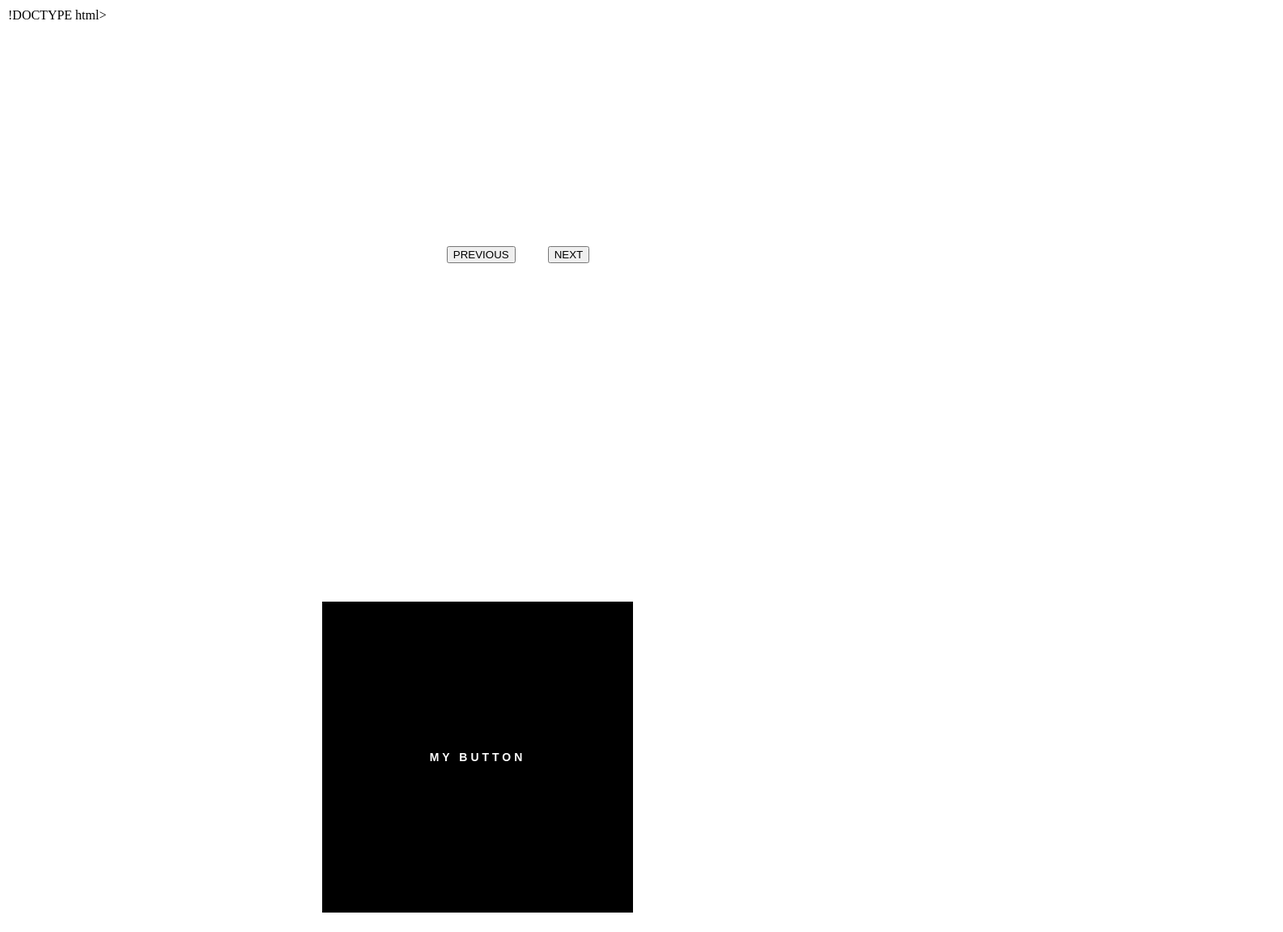
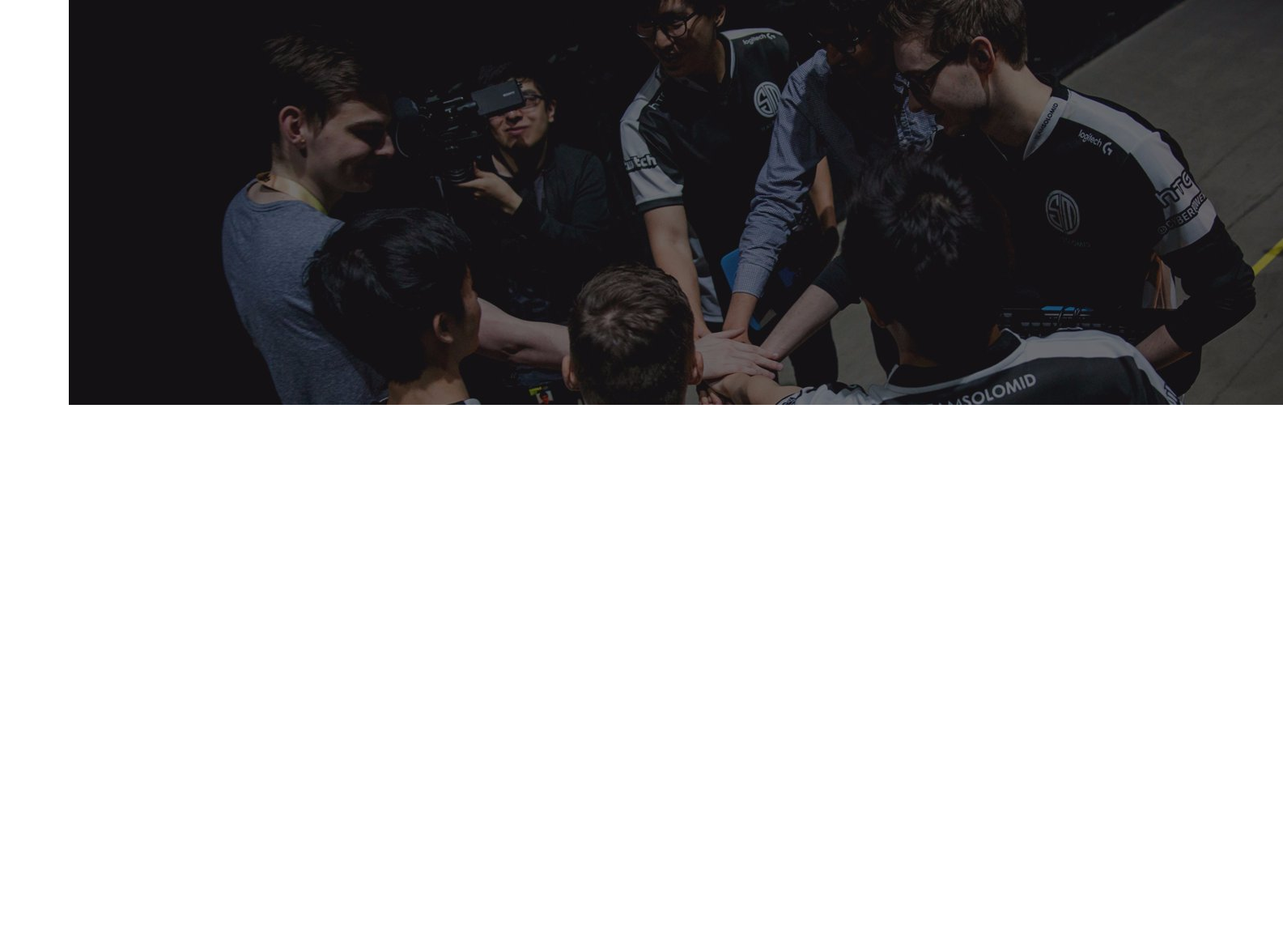
Before and after one commit to serelath/max-olivo, a plain HTML site: page index.html in a window 1280 px wide. Shown: the whole page at 81% size, 1585 px wide, since content can reach past the window. After the commit the page ends 800 px from the top, so only its background shows below. Drawn offline with nearby package versions, Linux system fonts and the light colour scheme.

Commit message:
undo test

```diff
--- a/index.html
+++ b/index.html
@@ -1,137 +1,41 @@
-!DOCTYPE html>
-<html>
+<!doctype html>
+<html lang="en">
+  <head>
+    <!-- Required meta tags -->
+    <meta charset="utf-8">
+    <meta name="viewport" content="width=device-width, initial-scale=1, shrink-to-fit=no">
 
-<head>
-	<meta charset=utf-8>
-	<title>title</title>
-	<style>
-		body {
-			margin: 10px;
-			background: white
-		}
-		.demo {
-			width: 384px;
-			height: 384px;
-			margin: 10px auto;
-			position: relative;
-		}
-		.div5 {
-			width: 384px;
-			height: 256px;
-		}
-		.div4 {
-			background: black;
-		}
-		.div4 span {
-			position: absolute;
-			color: rgba(255, 255, 255, 1);
-			font-size: 14px;
-			font-family: sans-serif;
-			font-weight: bold;
-			letter-spacing: 4px;
-			top: 50%;
-			left: 50%;
-			transform: translate(-50%, -50%);
-			transition: color 0.6s ease;
-		}
-		.div4:hover span {
-			transition: color 0.6s ease;
-			color: rgba(255, 255, 255, 0.6);
-		}
-		.balloon-ctr {
-			text-align: center;
-		}
-		.demos-ctr .demo {
-			display: inline-block;
-		}
-		.control {
-			margin: 0px 20px;
-		}
-	</style>
-	<script src="example/js/three.min.js"></script>
-	<script src="example/js/TweenMax.min.js"></script>
-	<script src="dist/hover-effect.umd.js"></script>
-</head>
+    <!-- Bootstrap CSS -->
+    <link rel="stylesheet" href="https://stackpath.bootstrapcdn.com/bootstrap/4.3.1/css/bootstrap.min.css" integrity="sha384-ggOyR0iXCbMQv3Xipma34MD+dH/1fQ784/j6cY/iJTQUOhcWr7x9JvoRxT2MZw1T" crossorigin="anonymous">
 
-<body>
-	<div class="balloon-ctr">
-		<div class='div5 demo'></div>
-		<button class="previous control">PREVIOUS</span>
-		<button class="next control">NEXT</span>
-	</div>
 
-	<div class="demos-ctr">
-		<div class='div-video demo'></div>
-		<div class='div demo'></div>
-		<div class='div2 demo'></div>
-		<div class='div3 demo'></div>
-		<div class='div4 demo'>
-			<span>MY BUTTON</span>
-		</div>
-		<div class='div6 demo'></div>
-	</div>
 
-	<script>
-		var button = new hoverEffect({
-			parent: document.querySelector('.div-video'),
-			image1: 'videos/video.mp4',
-			image2: 'videos/video2.mp4',
-			displacementImage: 'images/fluid.jpg',
-			video: true
-		});
-		var button = new hoverEffect({
-			parent: document.querySelector('.div'),
-			intensity1: 0.1,
-			intensity2: 0.1,
-			angle2: Math.PI / 2,
-			image1: 'images/ny.jpg',
-			image2: 'images/ny-info.jpg',
-			displacementImage: 'images/stripe1mul.png'
-		});
-		var button2 = new hoverEffect({
-			parent: document.querySelector('.div2'),
-			intensity1: 0.25,
-			intensity2: 0.25,
-			angle1: Math.PI / 2,
-			angle2: -Math.PI / 2,
-			image1: 'images/ice.jpg',
-			image2: 'images/ice2.jpg',
-			displacementImage: 'images/ramen.jpg'
-		});
-		var button3 = new hoverEffect({
-			parent: document.querySelector('.div3'),
-			intensity: 0.3,
-			image1: 'images/hover.jpg',
-			image2: 'images/hover.jpg',
-			displacementImage: 'images/fluid.jpg',
-			speedIn: 1.0,
-			speedOut: 1.0
-		});
-		var button4 = new hoverEffect({
-			parent: document.querySelector('.div4'),
-			intensity: 0.1,
-			image1: 'images/rect.png',
-			image2: 'images/rect.png',
-			displacementImage: 'images/strip.png'
-		});
-		var button5 = new hoverEffect({
-			parent: document.querySelector('.div5'),
-			intensity: 0.2,
-			image1: 'images/balloon.jpg',
-			image2: 'images/balloon2.jpg',
-			displacementImage: 'images/dot.jpg',
-			hover: false
-		});
-		document.querySelector('.next').addEventListener('click', button5.next);
-		document.querySelector('.previous').addEventListener('click', button5.previous);
-		var button6 = new hoverEffect({
-			parent: document.querySelector('.div6'),
-			intensity: 0.2,
-			image1: 'images/submit.png',
-			image2: 'images/submit.png',
-			displacementImage: 'images/heightMap.png'
-		});
-	</script>
-</body>
+    <!-- STYLESHEET -->
+    <link rel="stylesheet" href="stylesheets/style.css">
 
+    <title>Max Olivo</title>
+  </head>
+  <body>
+
+    <div class="container">
+      <div class="landing">
+        <div class="distortion"></div>
+      </div>
+    </div>
+
+
+    <!-- Optional JavaScript -->
+    <!-- jQuery first, then Popper.js, then Bootstrap JS -->
+    <script src="https://code.jquery.com/jquery-3.3.1.slim.min.js" integrity="sha384-q8i/X+965DzO0rT7abK41JStQIAqVgRVzpbzo5smXKp4YfRvH+8abtTE1Pi6jizo" crossorigin="anonymous"></script>
+    <script src="https://cdnjs.cloudflare.com/ajax/libs/popper.js/1.14.7/umd/popper.min.js" integrity="sha384-UO2eT0CpHqdSJQ6hJty5KVphtPhzWj9WO1clHTMGa3JDZwrnQq4sF86dIHNDz0W1" crossorigin="anonymous"></script>
+    <script src="https://stackpath.bootstrapcdn.com/bootstrap/4.3.1/js/bootstrap.min.js" integrity="sha384-JjSmVgyd0p3pXB1rRibZUAYoIIy6OrQ6VrjIEaFf/nJGzIxFDsf4x0xIM+B07jRM" crossorigin="anonymous"></script>
+    <!-- GSAP -->
+    <script src="https://cdnjs.cloudflare.com/ajax/libs/gsap/2.1.3/TweenMax.min.js"></script>
+    <!-- THREE.JS -->
+    <script src="https://cdnjs.cloudflare.com/ajax/libs/three.js/107/three.min.js"></script>
+    <!-- HOVER -->
+    <script src="scripts/hover-effect-master/dist/hover-effect.umd.js"></script>
+    <!-- SCRIPT -->
+    <script src="scripts/script.js"></script>
+  </body>
 </html>
```
